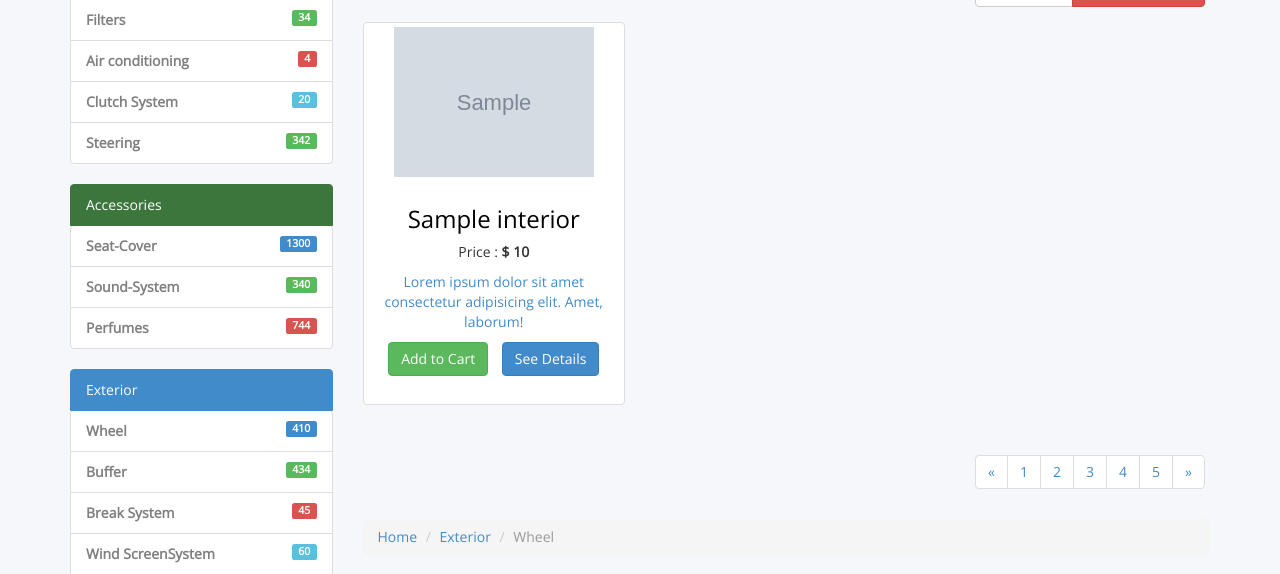
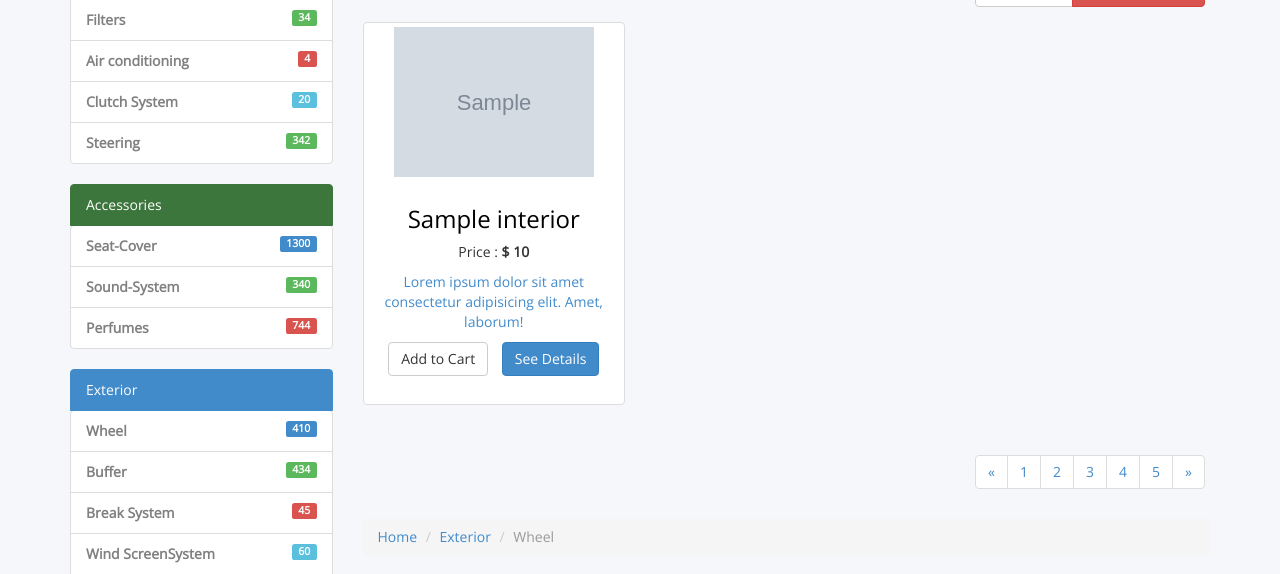
Before and after one commit to avakshay/autoparts, a Django app: template store/templates/index.html in a window 1280 px wide. Shown: the part 775-1349 px from the top of the page. Run offline with Django 3.2, Linux system fonts and the light colour scheme; the template is opened without the code that fills it: most values are stand-ins (such as "Sample title", 1, 10 or a date in 2020); grey boxes marked "Sample" are stand-in pictures; some libraries are stand-ins or nearby versions.

Commit message:
updated index.html file

```diff
--- a/store/templates/index.html
+++ b/store/templates/index.html
@@ -205,10 +205,10 @@
                                     {% if already %}
                                  <a href="{% url 'showcart'%}" class="btn btn-warning shadow px-5 py-2 ms-4">GO to Cart</a>
                                     {% else%}
-                                      <form action="/add_to_cart" style="display: inline;">
-                                       <input type="hidden" name="prod_id" value={{product.id}} id="prod_id">
-                                       <button class="add-to-cart btn btn-success" type="submit" style="margin-right: 10px;">Add to Cart</button>
-                                      </form>
+                                    <form action="/add_to_cart" style="display: inline;">
+                                        <input type="hidden" name="prod_id" value={{i.id}} id="prod_id">
+                                        <button class="add-to-cart btn btn-default" type="submit" style="margin-right: 10px;">Add to Cart</button>
+                                       </form>
                                       {% endif%}
                                     <a href="{% url 'product_details' i.id %}" class="btn btn-primary" role="button">See Details</a></p>
                             </div>
```
